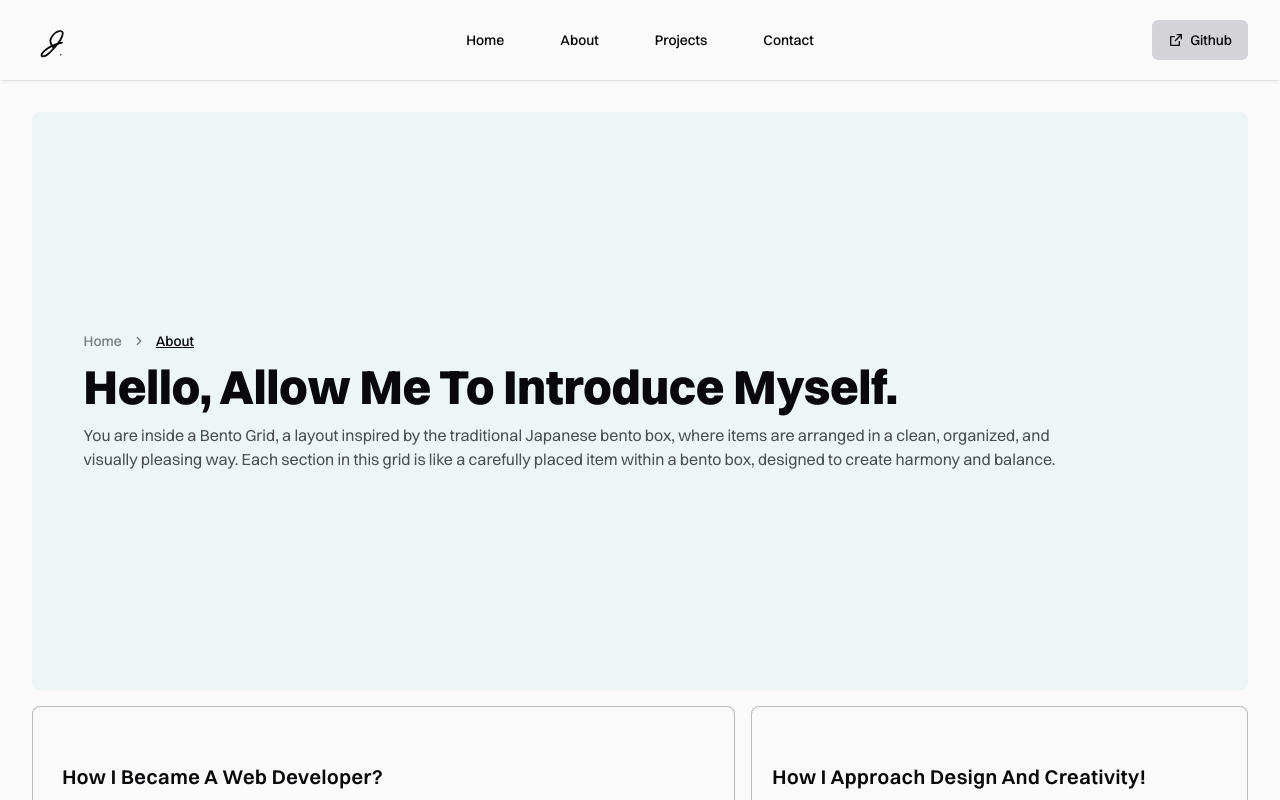
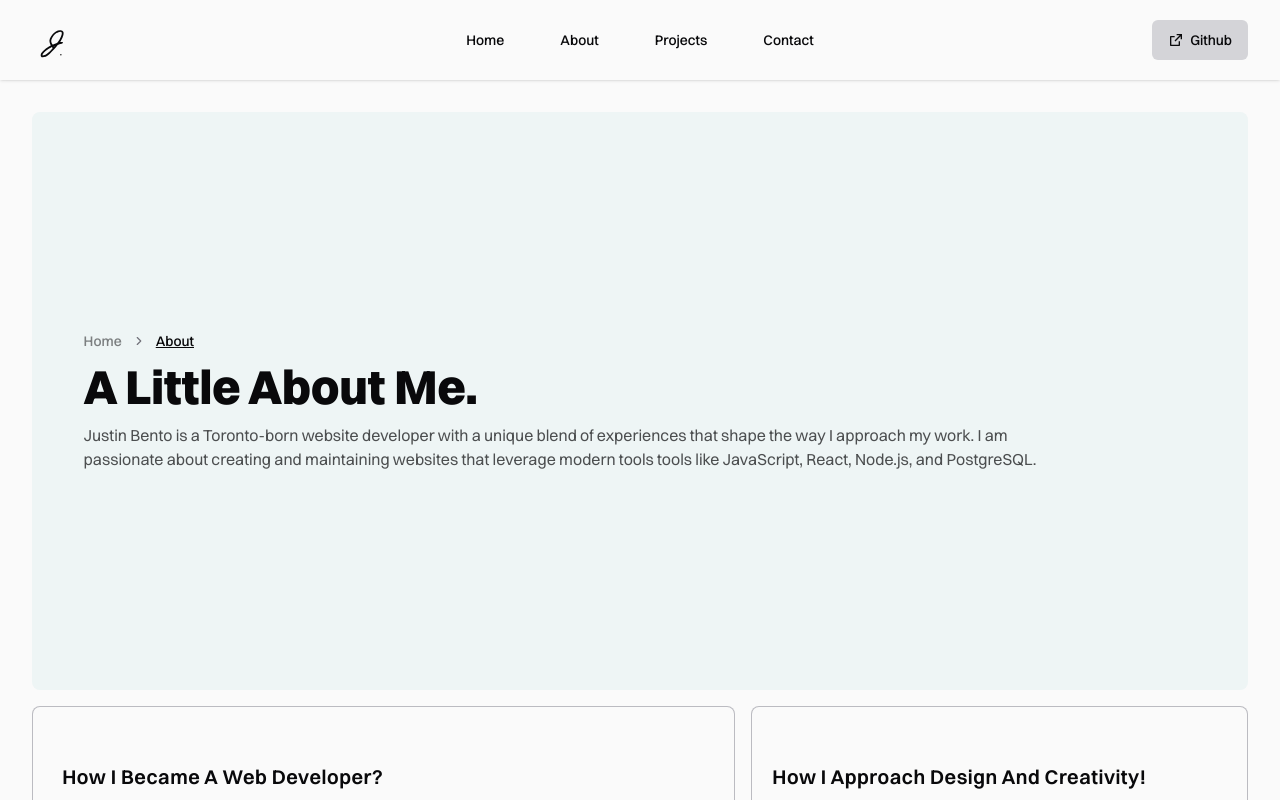
Before and after one commit to Justin-Bento/portfolio, a Next.js app: page /about in a window 1280 px wide. Shown: the top 800 px of the page. Built offline with nearby package versions, Linux system fonts and the light colour scheme.

Commit message:
Updated description underneath "A Little About Me"

```diff
--- a/app/(frontend)/about/page.tsx
+++ b/app/(frontend)/about/page.tsx
@@ -55,14 +55,14 @@ export default function Page() {
                   </BreadcrumbList>
                 </Breadcrumb>
                 <h2 className="text-3xl font-extrabold capitalize lg:text-5xl dark:text-white">
-                  Hello, allow me to introduce myself.
+                  A Little About Me.
                 </h2>
                 <p className="line-clamp-4 text-balance text-black opacity-70 dark:text-white">
-                  You are inside a Bento Grid, a layout inspired by the
-                  traditional Japanese bento box, where items are arranged in a
-                  clean, organized, and visually pleasing way. Each section in
-                  this grid is like a carefully placed item within a bento box,
-                  designed to create harmony and balance.
+                  Justin Bento is a Toronto-born website developer with a unique
+                  blend of experiences that shape the way I approach my work. I
+                  am passionate about creating and maintaining websites that
+                  leverage modern tools tools like JavaScript, React, Node.js,
+                  and PostgreSQL.
                 </p>
               </div>
             </div>
```
